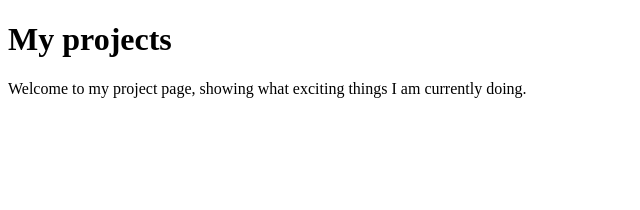
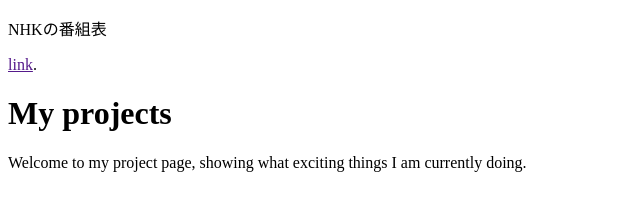
Before and after one commit to 184282021/medialabo, a plain HTML site: page project.html in a window 1280 px wide. Shown: the whole page, without its empty margins (0-640 px from the left). Drawn offline with Linux system fonts and the light colour scheme.

Commit message:
プロジェクト課題

```diff
--- a/project.html
+++ b/project.html
@@ -2,14 +2,18 @@
 <html>
   <head>
     <meta charset="utf-8">
-    <title>Projects</title>
+    <title>NHKの番組表</title>
   </head>
 
   <body>
     <!-- put navigation menu just below here -->
 
+    <p>NHKの番組表</p>
+    <a href="">link</a>.
     <h1>My projects</h1>
 
     <p>Welcome to my project page, showing what exciting things I am currently doing.</p>
+
+
   </body>
 </html>
```
